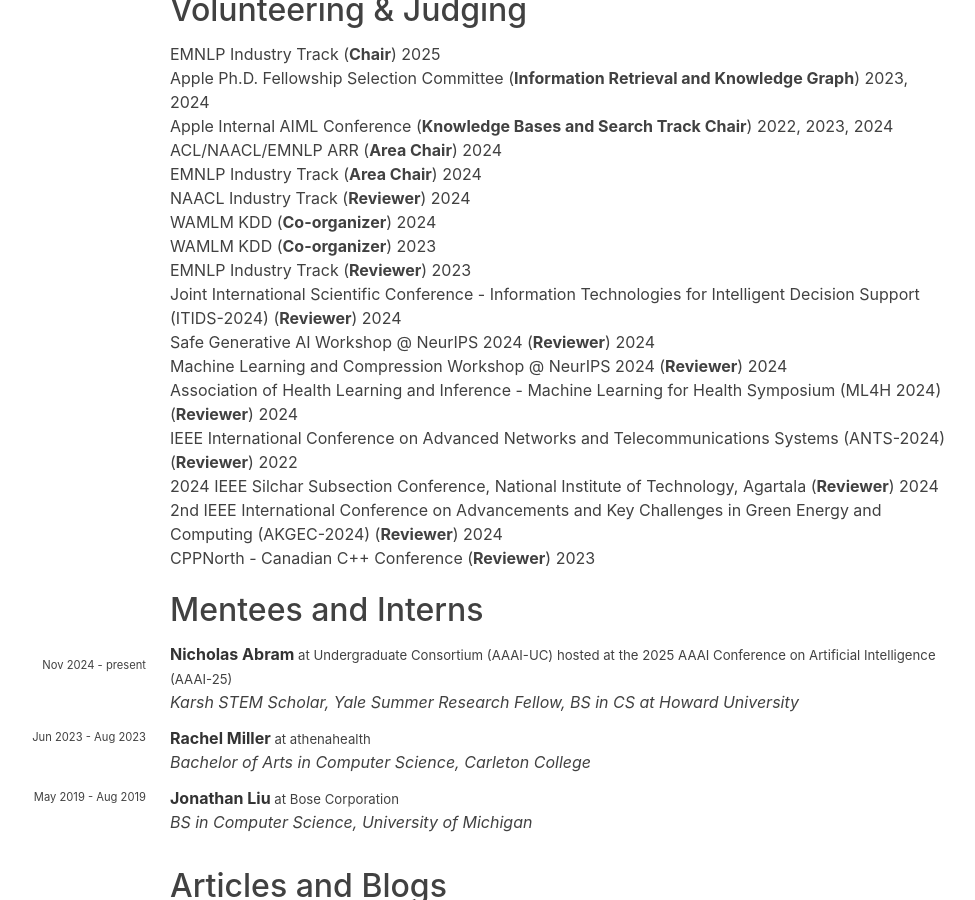
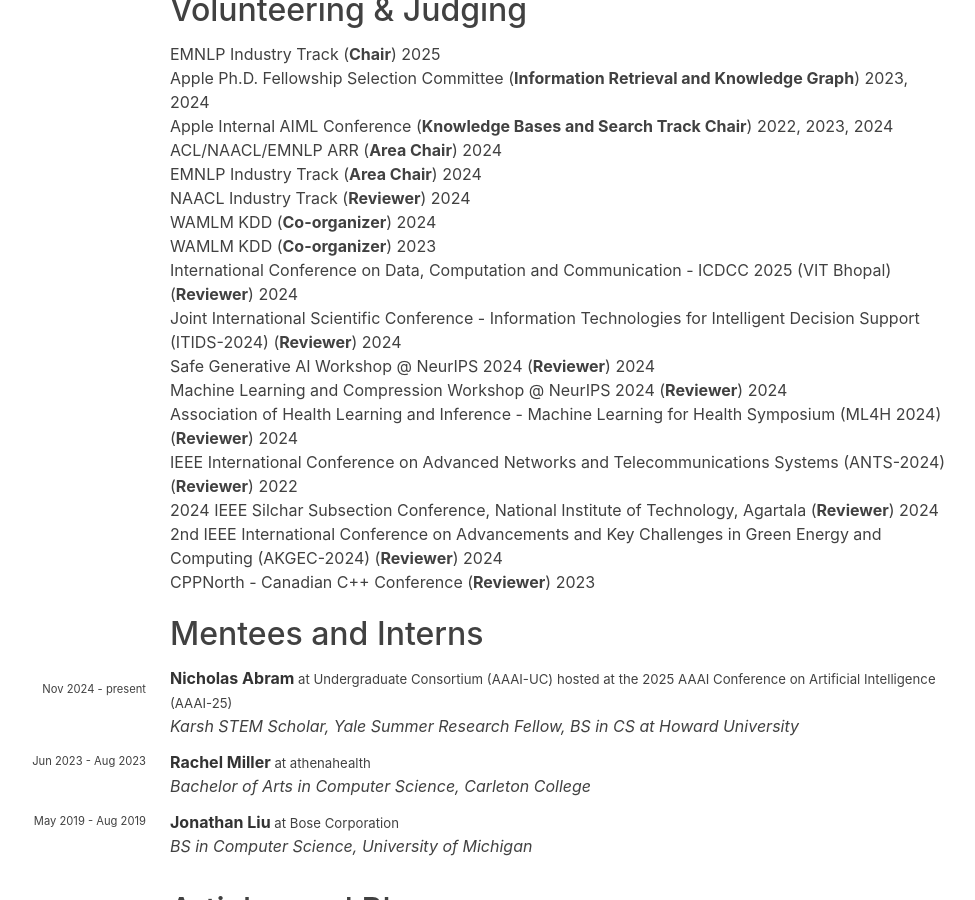
Before and after one commit to hariharanragothaman/hariharanragothaman.github.io, a Jekyll site: the page built from cv.md, in a window 1280 px wide and 900 px high, scrolled down 3096 px. Shown: the whole window, without its empty margins (162-1137 px from the left). Built offline with Jekyll 4.4.1, drawn with Linux system fonts in a browser that asks for light colours; nearby versions of some CDN libraries; some web fonts are replaced.

Commit message:
Polishes and Updates

```diff
--- a/_data/reviewer.yaml
+++ b/_data/reviewer.yaml
@@ -48,11 +48,11 @@
     - year: 2023
       url: https://wamlm-kdd.github.io/wamlm/2023.html
 
-- venue: EMNLP Industry Track
+- venue: International Conference on Data, Computation and Communication - ICDCC 2025 (VIT Bhopal)
   venue-shorthand: Reviewer
   years:
-    - year: 2023
-      url: https://2023.emnlp.org/calls/industry_track/
+    - year: 2024
+      url: https://vitbhopal.ac.in/icdcc2024/
 
 - venue: Joint International Scientific Conference - Information Technologies for Intelligent Decision Support (ITIDS-2024)
   venue-shorthand: Reviewer
```
